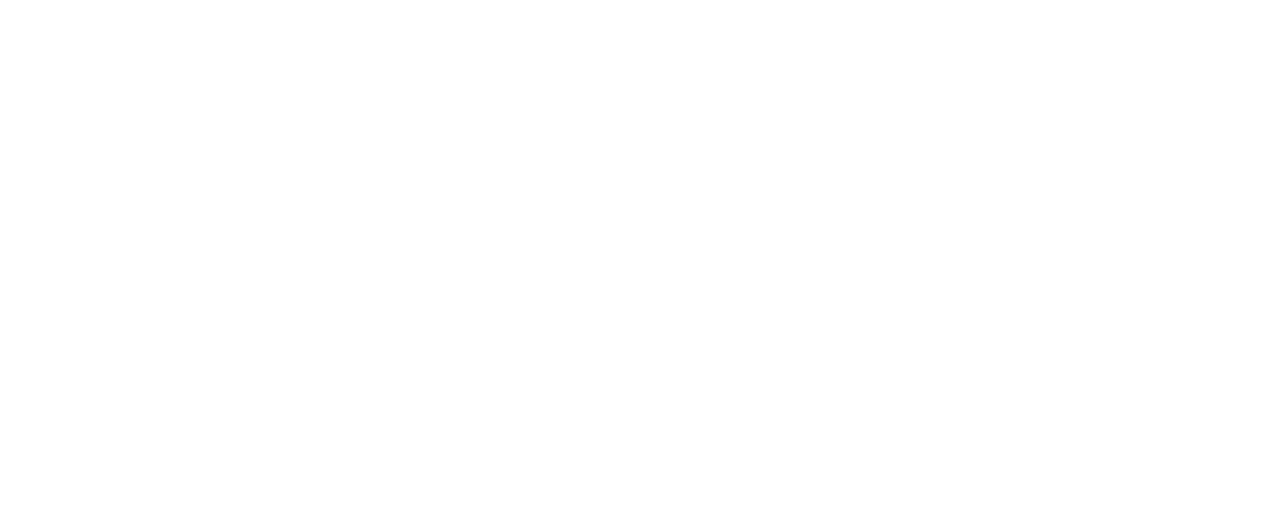
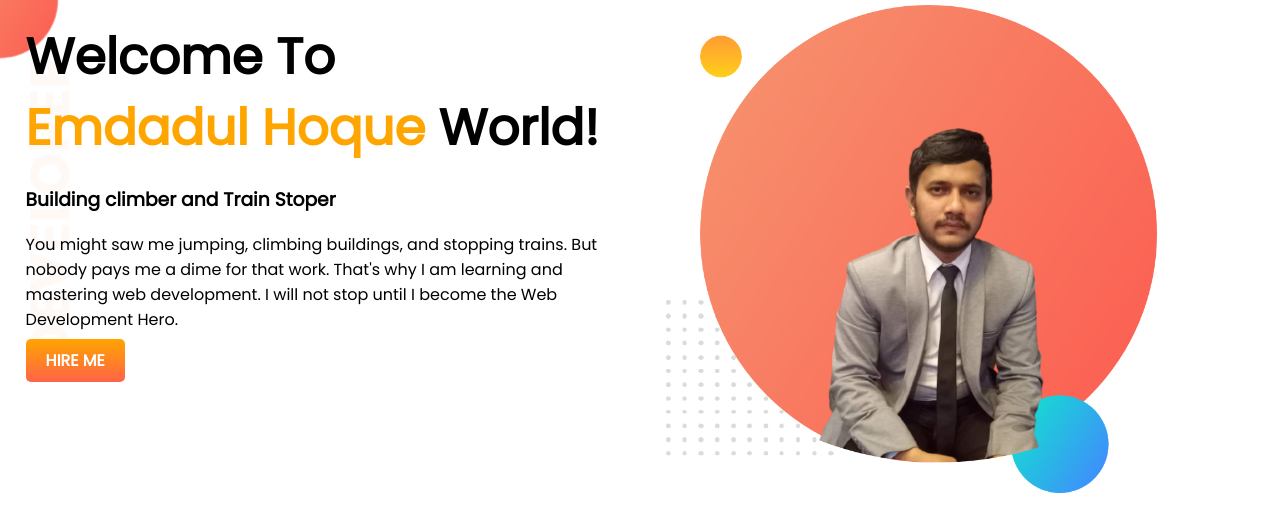
Before and after one commit to Emdadul71/developer-portfolio, a plain HTML site: page index.html in a window 1280 px wide. Drawn offline with Linux system fonts and the light colour scheme.

Commit message:
top banner added

```diff
--- a/index.html
+++ b/index.html
@@ -4,10 +4,24 @@
     <meta charset="UTF-8">
     <meta http-equiv="X-UA-Compatible" content="IE=edge">
     <meta name="viewport" content="width=device-width, initial-scale=1.0">
+    <link rel="preconnect" href="https://fonts.googleapis.com">
+    <link rel="preconnect" href="https://fonts.gstatic.com" crossorigin>
+    <link href="https://fonts.googleapis.com/css2?family=Poppins&display=swap" rel="stylesheet">
     <title>Emdadul Hoque Portfolio</title>
     <link rel="stylesheet" href="style.css" class="css">
 </head>
 <body>
-
+    <section class="top-banner">
+        <div class="half-width">
+            <h1>Welcome To</h1>
+            <h1><span class="orange-color">Emdadul Hoque</span> World!</h1>
+            <h3>Building climber and Train Stoper</h3>
+            <p>You might saw me jumping, climbing buildings, and stopping trains. But nobody pays me a dime for that work. That's why I am learning and mastering web development. I will not stop until I become the Web Development Hero.</p>
+            <a class="link-button" target="_blank" href="https://www.linkedin.com/in/emdadul-hoque-2b2b24121/">HIRE ME</a>
+        </div>
+        <div class="half-width">
+            <img src="images/emdadul-picture.png" alt="">
+        </div>
+    </section>
 </body>
 </html>
--- a/style.css
+++ b/style.css
@@ -0,0 +1,34 @@
+body {
+    margin: 0;
+    font-family: 'Poppins', sans-serif;
+}
+h1{
+    font-size: 50px;
+    line-height: 30px;
+}
+.orange-color{
+    color: orange;
+}
+section{
+    display: flex;
+}
+.half-width{
+    width: 50%;
+    padding-left: 2%;
+}
+.half-width img{
+    width: 80%;
+    margin-top: 5px;
+}
+.link-button{
+    text-decoration: none;
+    background-image: linear-gradient(orange, tomato);
+    padding: 10px 20px;
+    border-radius: 5px;
+    color: #FFFFFF;
+    font-weight: 600;
+}
+.top-banner{
+    background-image: url(images/top-banner.png);
+    background-repeat: no-repeat;
+}
```
Also changed, not shown: images/dream-bg.png (added), images/emdadul-picture.png (added), images/exp-bg.png (added), images/jhankar.png (added), images/jhankar2.png (added), images/my-bg.png (added), images/my-bg2.png (added), images/top-banner.png (added), 7 other files.
